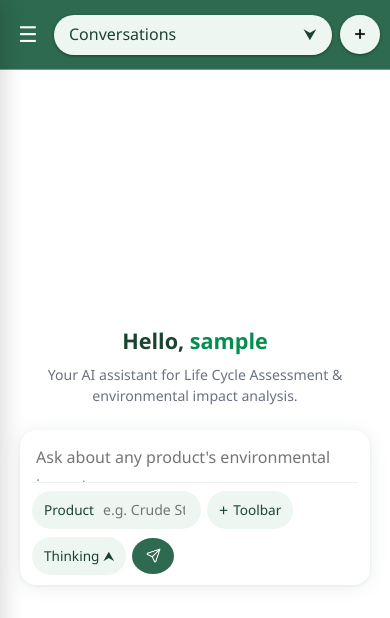
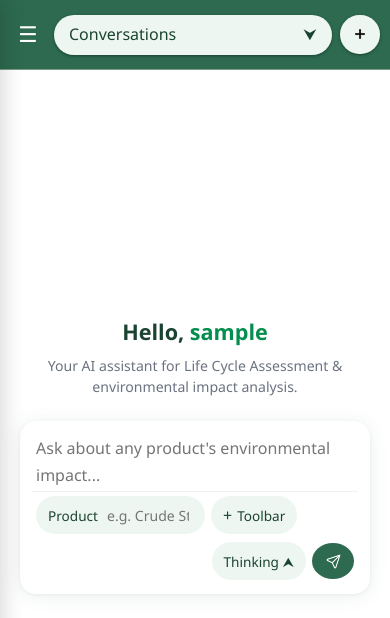
Before and after one commit to rainchannn123/sustainopedia_web, a website: page public/index.html in a window 390 px wide. Drawn offline with Linux system fonts and the light colour scheme; no server answers; sample sign-in values are in the browser's storage.

Commit message:
final mobile uds

```diff
--- a/public/style.css
+++ b/public/style.css
@@ -2008,13 +2008,22 @@ body.nav-open {
         padding-bottom: env(safe-area-inset-bottom);
     }
 
+    .input-bottom-bar {
+        min-height: 60px;
+        padding:4px;
+    }
+
+    .input-bottom-right {
+        margin-left: auto;
+    }
+
     .product-input {
         width: 90px;
     }
 
     #userInput {
         font-size: 1rem;
-        min-height: 40px;
+        min-height: 60px;
     }
 
     .send-btn {
```
